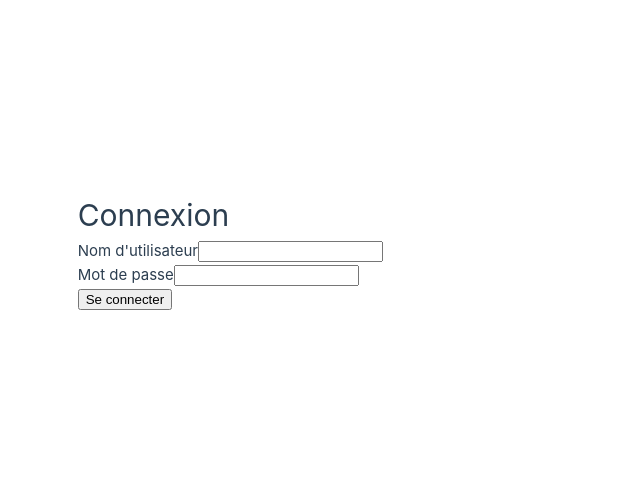
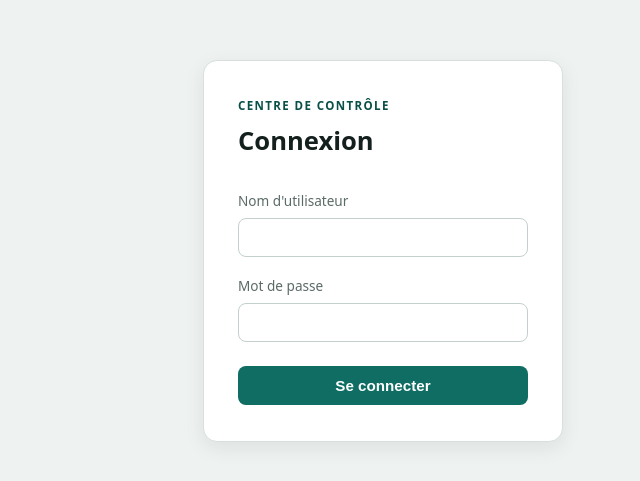
Before and after one commit to cherifalt3-cmd/centre_conrole, a Vue app in the folder frontend/: page / in a window 1280 px wide. Shown: the part 149-630 px from the top of the page, without its empty margins (257-897 px from the left). Built offline with nearby package versions, Linux system fonts and the light colour scheme.

Commit message:
Stylisation de la page de connexion et nettoyage du CSS par défaut

```diff
--- a/frontend/src/assets/base.css
+++ b/frontend/src/assets/base.css
@@ -1,86 +1,12 @@
-/* color palette from <https://github.com/vuejs/theme> */
-:root {
-  --vt-c-white: #ffffff;
-  --vt-c-white-soft: #f8f8f8;
-  --vt-c-white-mute: #f2f2f2;
-
-  --vt-c-black: #181818;
-  --vt-c-black-soft: #222222;
-  --vt-c-black-mute: #282828;
-
-  --vt-c-indigo: #2c3e50;
-
-  --vt-c-divider-light-1: rgba(60, 60, 60, 0.29);
-  --vt-c-divider-light-2: rgba(60, 60, 60, 0.12);
-  --vt-c-divider-dark-1: rgba(84, 84, 84, 0.65);
-  --vt-c-divider-dark-2: rgba(84, 84, 84, 0.48);
-
-  --vt-c-text-light-1: var(--vt-c-indigo);
-  --vt-c-text-light-2: rgba(60, 60, 60, 0.66);
-  --vt-c-text-dark-1: var(--vt-c-white);
-  --vt-c-text-dark-2: rgba(235, 235, 235, 0.64);
-}
-
-/* semantic color variables for this project */
-:root {
-  --color-background: var(--vt-c-white);
-  --color-background-soft: var(--vt-c-white-soft);
-  --color-background-mute: var(--vt-c-white-mute);
-
-  --color-border: var(--vt-c-divider-light-2);
-  --color-border-hover: var(--vt-c-divider-light-1);
-
-  --color-heading: var(--vt-c-text-light-1);
-  --color-text: var(--vt-c-text-light-1);
-
-  --section-gap: 160px;
-}
-
-@media (prefers-color-scheme: dark) {
-  :root {
-    --color-background: var(--vt-c-black);
-    --color-background-soft: var(--vt-c-black-soft);
-    --color-background-mute: var(--vt-c-black-mute);
-
-    --color-border: var(--vt-c-divider-dark-2);
-    --color-border-hover: var(--vt-c-divider-dark-1);
-
-    --color-heading: var(--vt-c-text-dark-1);
-    --color-text: var(--vt-c-text-dark-2);
-  }
-}
-
 *,
 *::before,
 *::after {
   box-sizing: border-box;
   margin: 0;
-  font-weight: normal;
 }
 
 body {
   min-height: 100vh;
-  color: var(--color-text);
-  background: var(--color-background);
-  transition:
-    color 0.5s,
-    background-color 0.5s;
+  font-family: system-ui, -apple-system, 'Segoe UI', sans-serif;
   line-height: 1.6;
-  font-family:
-    Inter,
-    -apple-system,
-    BlinkMacSystemFont,
-    'Segoe UI',
-    Roboto,
-    Oxygen,
-    Ubuntu,
-    Cantarell,
-    'Fira Sans',
-    'Droid Sans',
-    'Helvetica Neue',
-    sans-serif;
-  font-size: 15px;
-  text-rendering: optimizeLegibility;
-  -webkit-font-smoothing: antialiased;
-  -moz-osx-font-smoothing: grayscale;
 }
--- a/frontend/src/assets/main.css
+++ b/frontend/src/assets/main.css
@@ -1,35 +1 @@
 @import './base.css';
-
-#app {
-  max-width: 1280px;
-  margin: 0 auto;
-  padding: 2rem;
-  font-weight: normal;
-}
-
-a,
-.green {
-  text-decoration: none;
-  color: hsla(160, 100%, 37%, 1);
-  transition: 0.4s;
-  padding: 3px;
-}
-
-@media (hover: hover) {
-  a:hover {
-    background-color: hsla(160, 100%, 37%, 0.2);
-  }
-}
-
-@media (min-width: 1024px) {
-  body {
-    display: flex;
-    place-items: center;
-  }
-
-  #app {
-    display: grid;
-    grid-template-columns: 1fr 1fr;
-    padding: 0 2rem;
-  }
-}
--- a/frontend/src/components/Login.vue
+++ b/frontend/src/components/Login.vue
@@ -17,26 +17,135 @@ async function handleLogin() {
 </script>
 
 <template>
-  <div v-if="authToken">
-    <p>Connecté.</p>
-    <button @click="logout">Se déconnecter</button>
+  <div class="page">
+    <div class="card">
+      <div v-if="authToken" class="connected">
+        <p class="connected-msg">Connecté.</p>
+        <button class="btn btn-secondary" @click="logout">Se déconnecter</button>
       </div>
 
       <form v-else @submit.prevent="handleLogin">
+        <p class="eyebrow">Centre de contrôle</p>
         <h1>Connexion</h1>
 
-    <div>
+        <div class="field">
           <label for="username">Nom d'utilisateur</label>
-      <input id="username" v-model="username" type="text" />
+          <input id="username" v-model="username" type="text" autocomplete="username" />
         </div>
 
-    <div>
+        <div class="field">
           <label for="password">Mot de passe</label>
-      <input id="password" v-model="password" type="password" />
+          <input id="password" v-model="password" type="password" autocomplete="current-password" />
         </div>
 
-    <button type="submit">Se connecter</button>
+        <button class="btn" type="submit">Se connecter</button>
 
-    <p v-if="error">{{ error }}</p>
+        <p v-if="error" class="error">{{ error }}</p>
       </form>
+    </div>
+  </div>
 </template>
+
+<style scoped>
+.page {
+  min-height: 100vh;
+  display: flex;
+  align-items: center;
+  justify-content: center;
+  background: #eef2f1;
+  font-family: system-ui, -apple-system, 'Segoe UI', sans-serif;
+}
+
+.card {
+  background: #ffffff;
+  border: 1px solid #d7e0de;
+  border-radius: 14px;
+  box-shadow: 0 6px 20px rgba(20, 32, 30, 0.08);
+  padding: 36px 34px;
+  width: 100%;
+  max-width: 360px;
+}
+
+.eyebrow {
+  font-size: 0.72rem;
+  letter-spacing: 0.12em;
+  text-transform: uppercase;
+  color: #0a4f48;
+  margin: 0 0 6px;
+  font-weight: 600;
+}
+
+h1 {
+  font-size: 1.6rem;
+  margin: 0 0 28px;
+  color: #14201e;
+}
+
+.field {
+  margin-bottom: 18px;
+}
+
+label {
+  display: block;
+  font-size: 0.85rem;
+  font-weight: 500;
+  color: #5b6b68;
+  margin-bottom: 6px;
+}
+
+input {
+  width: 100%;
+  padding: 10px 12px;
+  border: 1px solid #c3d0cd;
+  border-radius: 8px;
+  font-size: 0.95rem;
+  box-sizing: border-box;
+}
+
+input:focus {
+  outline: none;
+  border-color: #0f6d63;
+  box-shadow: 0 0 0 3px rgba(15, 109, 99, 0.15);
+}
+
+.btn {
+  width: 100%;
+  padding: 11px;
+  margin-top: 6px;
+  background: #0f6d63;
+  color: #ffffff;
+  border: none;
+  border-radius: 8px;
+  font-size: 0.95rem;
+  font-weight: 600;
+  cursor: pointer;
+}
+
+.btn:hover {
+  background: #0a4f48;
+}
+
+.btn-secondary {
+  width: auto;
+  background: #ffffff;
+  color: #0f6d63;
+  border: 1px solid #0f6d63;
+}
+
+.btn-secondary:hover {
+  background: #e5eff5;
+}
+
+.error {
+  margin-top: 14px;
+  margin-bottom: 0;
+  color: #a85a17;
+  font-size: 0.88rem;
+}
+
+.connected-msg {
+  font-size: 1.1rem;
+  color: #14201e;
+  margin-bottom: 16px;
+}
+</style>
```
Lines whose indentation alone changed are shown as unchanged.
